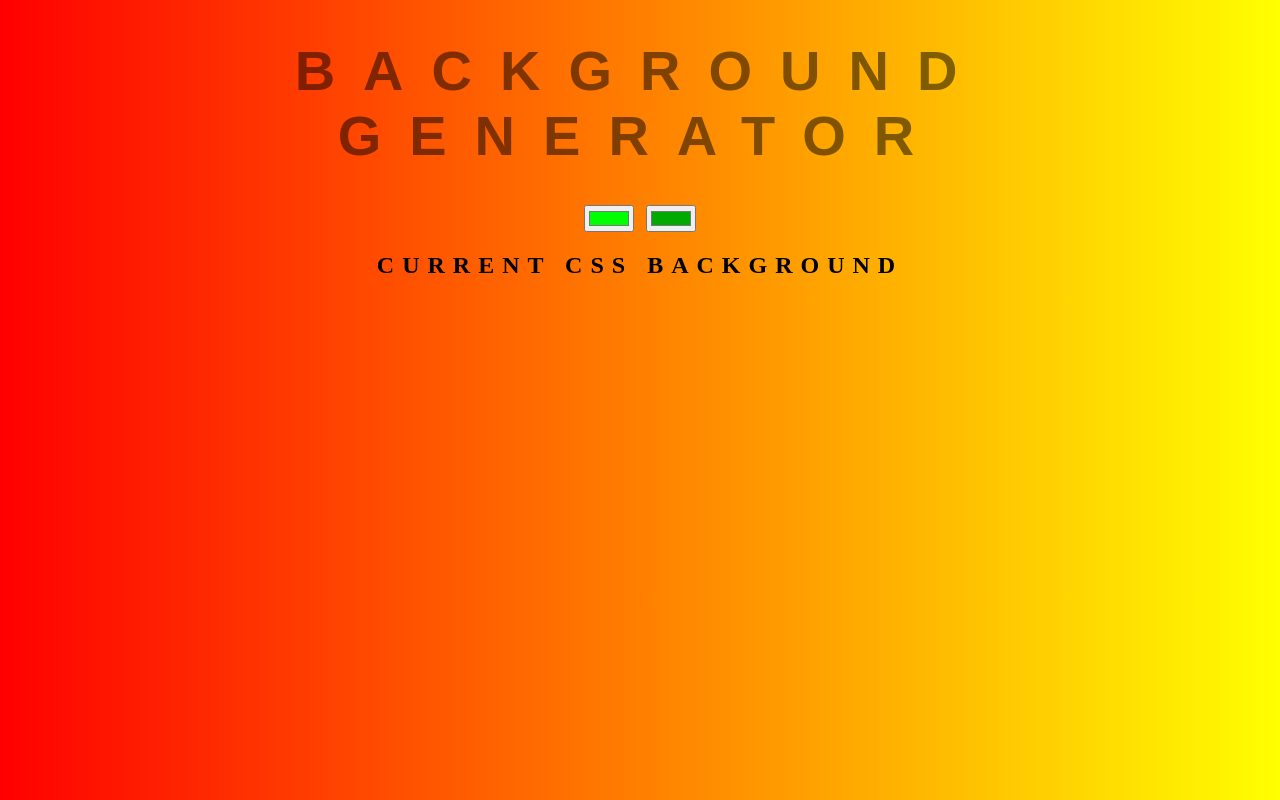
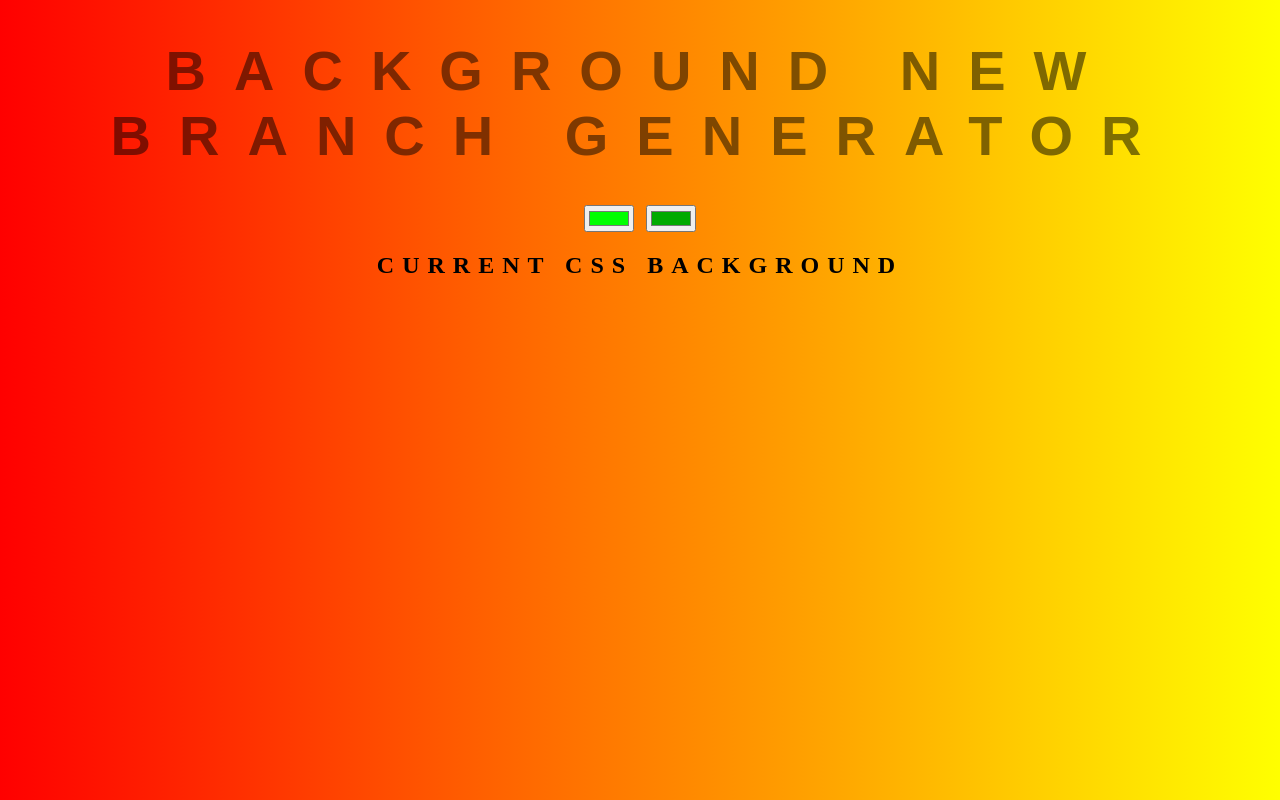
Before and after one commit to PMiskew/background-generator, a plain HTML site: page index.html in a window 1280 px wide. Drawn offline with Linux system fonts and the light colour scheme.

Commit message:
new branch

```diff
--- a/index.html
+++ b/index.html
@@ -6,7 +6,7 @@
 
 </head>
 <body id = "gradient">
-	<h1>Background Generator</h1>
+	<h1>Background NEW BRANCH Generator</h1>
 	<input class = "color1" type="color" name="color1" value="#00FF00">
 	<input class = "color2" type="color" name="color2" value="#00AA00">
 
```
